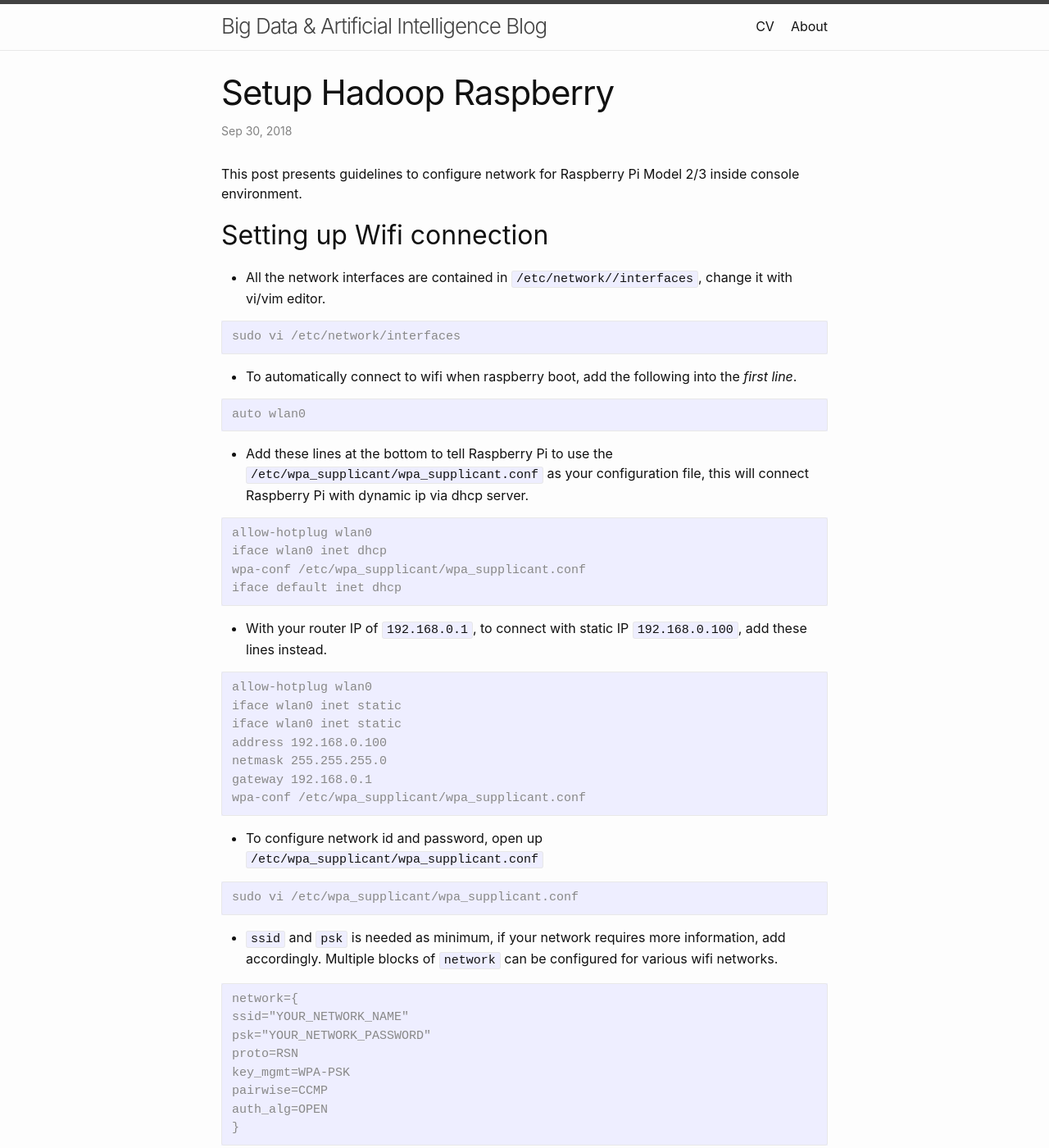
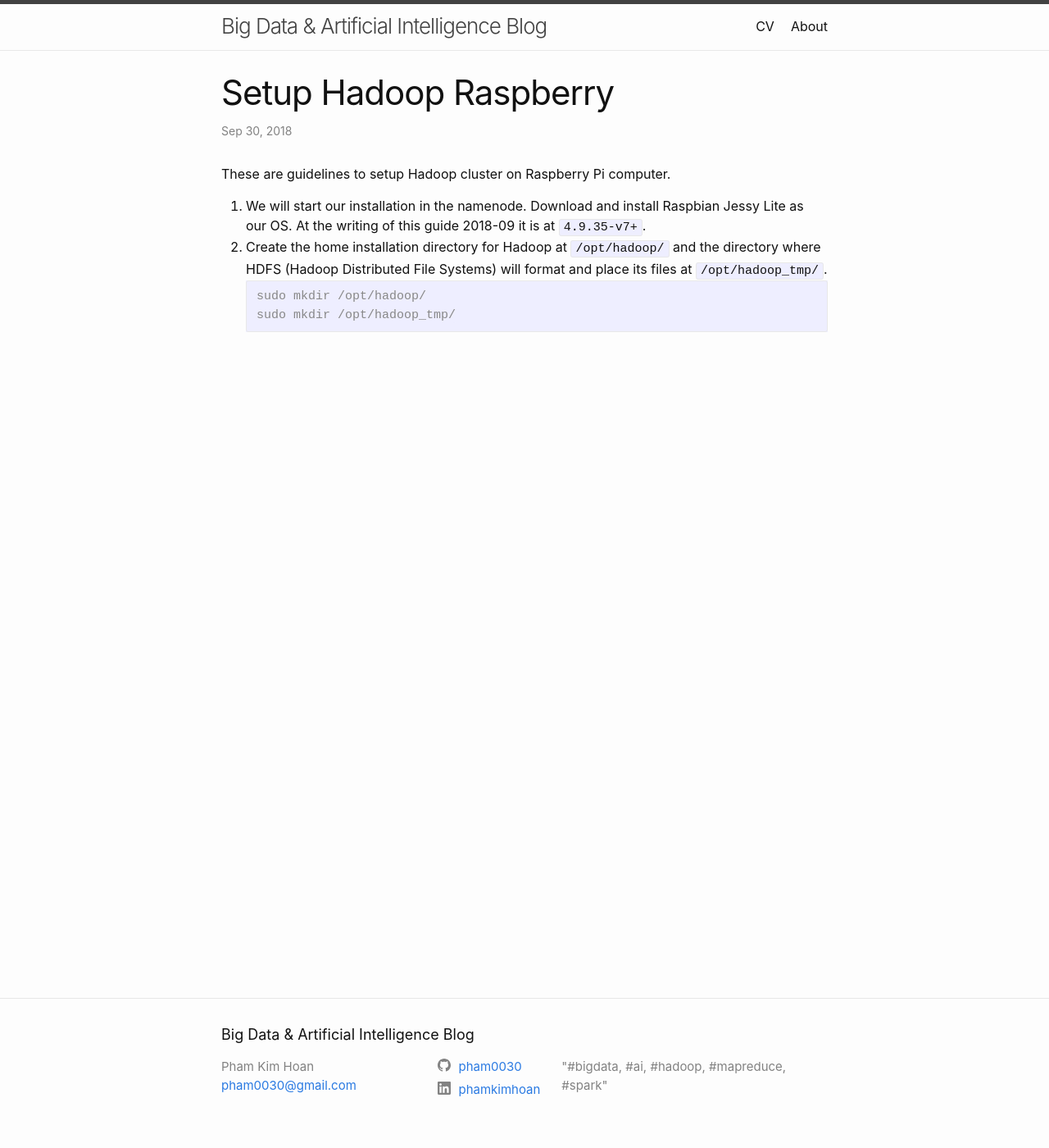
Before and after one commit to pham0030/pham0030.github.io, a Jekyll site: the page built from _posts/2018-09-30-setup-hadoop-raspberry.md, in a window 1280 px wide and 1400 px high. Shown: the whole window at 82% size. Built offline with Jekyll 4.4.1, drawn with Linux system fonts in a browser that asks for light colours; some of the changed text lies outside the part shown.

Commit message:
Update 2018-09-30-setup-hadoop-raspberry.md
initial guide to setup hadoop on raspberrry

````diff
--- a/_posts/2018-09-30-setup-hadoop-raspberry.md
+++ b/_posts/2018-09-30-setup-hadoop-raspberry.md
@@ -1,82 +1,11 @@
 ---
 layout: post
 ---
-This post presents guidelines to configure network for Raspberry Pi Model 2/3 inside console environment.
-## Setting up Wifi connection
-* All the network interfaces are contained in ```/etc/network//interfaces```, change it with vi/vim editor.
+These are guidelines to setup Hadoop cluster on Raspberry Pi computer.
 
+1. We will start our installation in the namenode. Download and install Raspbian Jessy Lite as our OS. At the writing of this guide 2018-09 it is at ```4.9.35-v7+```.
+2. Create the home installation directory for Hadoop at ```/opt/hadoop/``` and the directory where HDFS (Hadoop Distributed File Systems) will format and place its files at ```/opt/hadoop_tmp/```.
 ```console
-sudo vi /etc/network/interfaces
+sudo mkdir /opt/hadoop/
+sudo mkdir /opt/hadoop_tmp/
 ```
-
-* To automatically connect to wifi when raspberry boot,
-add the following into the *first line*.
-
-```console
-auto wlan0
-```
-
-* Add these lines at the bottom to tell Raspberry Pi to use the ```/etc/wpa_supplicant/wpa_supplicant.conf``` as your configuration file,  this will connect Raspberry Pi with dynamic ip via dhcp server.
-
-```console
-allow-hotplug wlan0
-iface wlan0 inet dhcp
-wpa-conf /etc/wpa_supplicant/wpa_supplicant.conf
-iface default inet dhcp
-```
-
-* With your router IP of ```192.168.0.1```, to connect with static IP ```192.168.0.100```, add these lines instead.
-
-```console
-allow-hotplug wlan0
-iface wlan0 inet static
-iface wlan0 inet static
-address 192.168.0.100
-netmask 255.255.255.0
-gateway 192.168.0.1
-wpa-conf /etc/wpa_supplicant/wpa_supplicant.conf
-```
-
-* To configure network id and password, open up ```/etc/wpa_supplicant/wpa_supplicant.conf```
-
-```console
-sudo vi /etc/wpa_supplicant/wpa_supplicant.conf
-```
-
-* ```ssid``` and ```psk``` is needed as minimum, if your network requires more information, add accordingly. Multiple blocks of ```network``` can be configured for various wifi networks.
-
-```console
-network={
-ssid="YOUR_NETWORK_NAME"
-psk="YOUR_NETWORK_PASSWORD"
-proto=RSN
-key_mgmt=WPA-PSK
-pairwise=CCMP
-auth_alg=OPEN
-}
-```
-
-## Setting up Local Area Network (LAN) with static IP address
-* Edit the file ```/etc/dhcpcd.conf``` as following.
-```sudo vi /etc/dhcpcd.conf```
-
-```console
-interface eth0
-static ip_address=192.168.0.100/24
-static routers=192.168.0.1
-static domain_name_servers=192.168.0.1
-```
-
-## Trouble shooting
-* Manually activate the LAN network interface by.
-
-```console
-sudo ifup eth0
-```
-* After changing the Wifi details, run the following command to reconfigure the network
-
-```console
-sudo wpa_cli -i wlan0 reconfigure
-```
-
-* Reboot the Raspberry Pi once the setup is completed.
````
